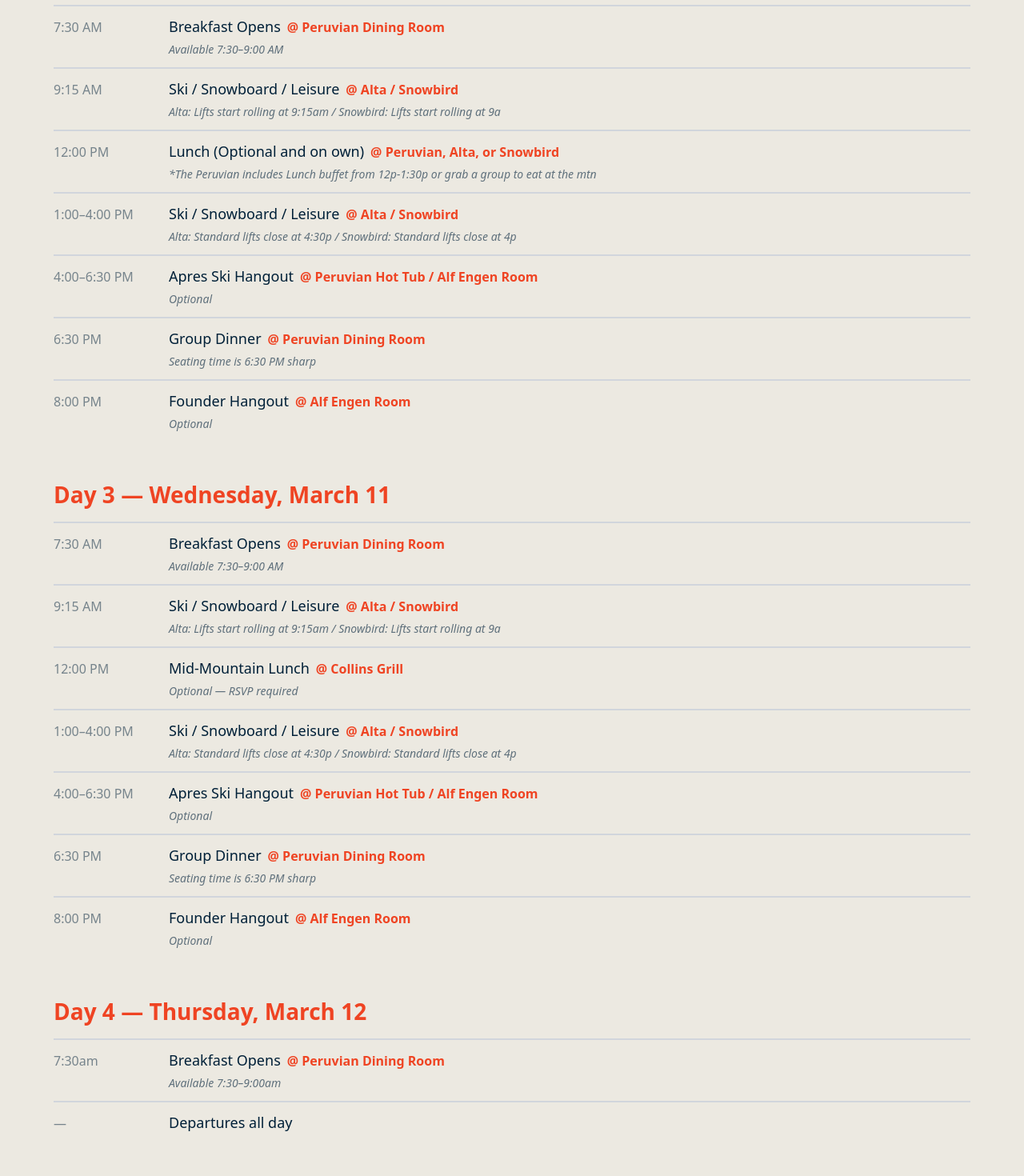
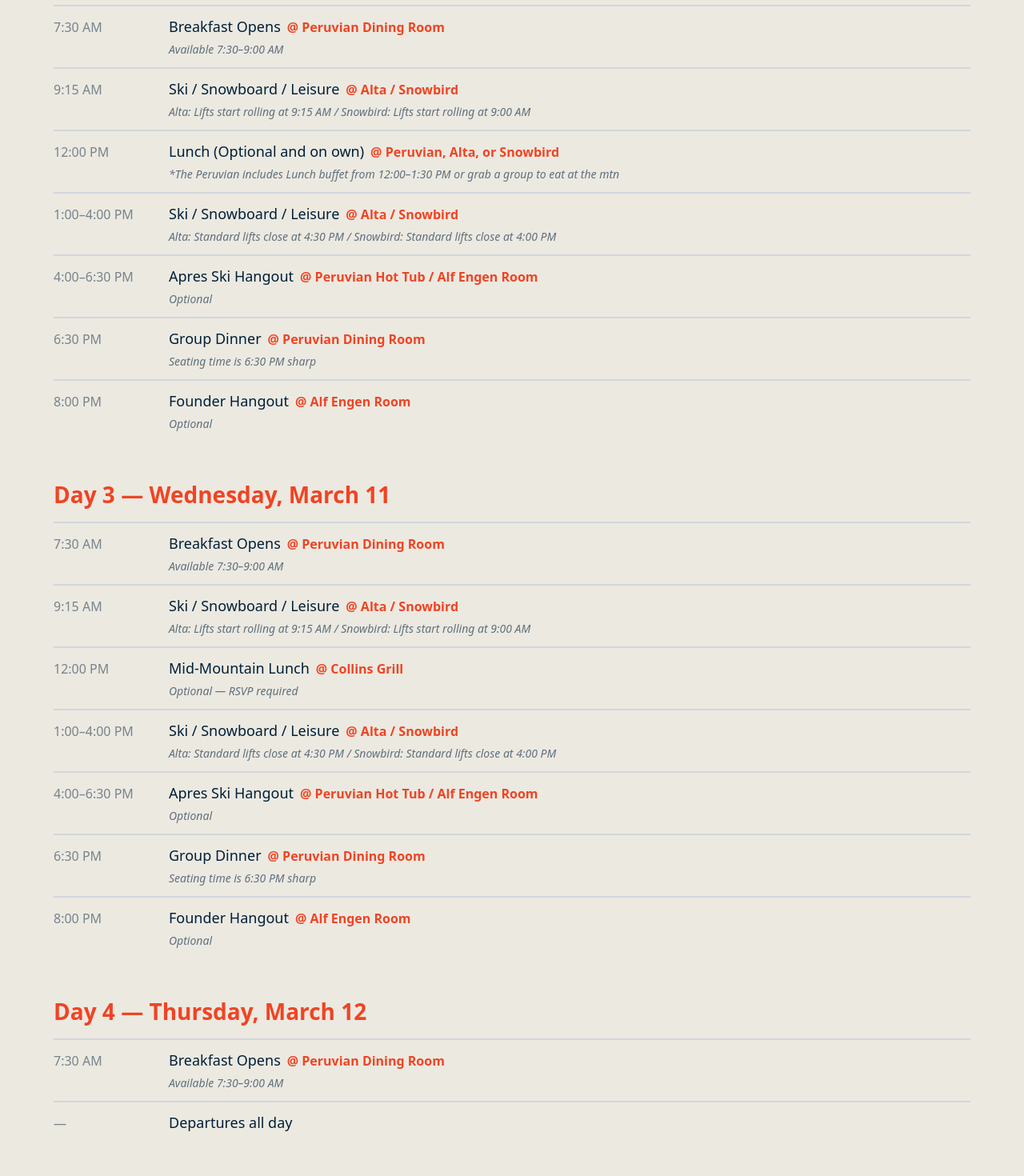
Before and after one commit to hhirshland/camp-resolute-winter-2026, a Next.js app: page / in a window 1280 px wide. Shown: the part 1100-2570 px from the top of the page at 80% size. Built offline with nearby package versions, Linux system fonts and the light colour scheme; a web font is replaced by a local one.

Commit message:
am/pm formatting

```diff
--- a/src/app/page.tsx
+++ b/src/app/page.tsx
@@ -65,7 +65,7 @@
         time: "3:00 PM",
         activity: "Hotel Check-in available",
         location: "Peruvian",
-        note: "Check-in begins at 3pm but showers and luggage holding is available earlier",
+        note: "Check-in begins at 3:00 PM but showers and luggage holding is available earlier",
       },
       { time: "6:00 PM", activity: "Meetup", location: "Peruvian Lobby", note: "" },
       {
@@ -89,19 +89,19 @@
         time: "9:15 AM",
         activity: "Ski / Snowboard / Leisure",
         location: "Alta / Snowbird",
-        note: "Alta: Lifts start rolling at 9:15am / Snowbird: Lifts start rolling at 9a",
+        note: "Alta: Lifts start rolling at 9:15 AM / Snowbird: Lifts start rolling at 9:00 AM",
       },
       {
         time: "12:00 PM",
         activity: "Lunch (Optional and on own)",
         location: "Peruvian, Alta, or Snowbird",
-        note: "*The Peruvian includes Lunch buffet from 12p-1:30p or grab a group to eat at the mtn",
+        note: "*The Peruvian includes Lunch buffet from 12:00–1:30 PM or grab a group to eat at the mtn",
       },
       {
         time: "1:00–4:00 PM",
         activity: "Ski / Snowboard / Leisure",
         location: "Alta / Snowbird",
-        note: "Alta: Standard lifts close at 4:30p / Snowbird: Standard lifts close at 4p",
+        note: "Alta: Standard lifts close at 4:30 PM / Snowbird: Standard lifts close at 4:00 PM",
       },
       {
         time: "4:00–6:30 PM",
@@ -136,7 +136,7 @@
         time: "9:15 AM",
         activity: "Ski / Snowboard / Leisure",
         location: "Alta / Snowbird",
-        note: "Alta: Lifts start rolling at 9:15am / Snowbird: Lifts start rolling at 9a",
+        note: "Alta: Lifts start rolling at 9:15 AM / Snowbird: Lifts start rolling at 9:00 AM",
       },
       {
         time: "12:00 PM",
@@ -148,7 +148,7 @@
         time: "1:00–4:00 PM",
         activity: "Ski / Snowboard / Leisure",
         location: "Alta / Snowbird",
-        note: "Alta: Standard lifts close at 4:30p / Snowbird: Standard lifts close at 4p",
+        note: "Alta: Standard lifts close at 4:30 PM / Snowbird: Standard lifts close at 4:00 PM",
       },
       {
         time: "4:00–6:30 PM",
@@ -174,10 +174,10 @@
     day: "Day 4 — Thursday, March 12",
     items: [
       {
-        time: "7:30am",
+        time: "7:30 AM",
         activity: "Breakfast Opens",
         location: "Peruvian Dining Room",
-        note: "Available 7:30–9:00am",
+        note: "Available 7:30–9:00 AM",
       },
       {
         time: "",
@@ -467,7 +467,7 @@
           />
           <InfoRow
             title="UTA Ski Bus (Route 994)"
-            description="Budget option: $5 per ride from Historic Sandy Station. Runs every 30 minutes from 6am–7pm. Less convenient but very affordable!"
+            description="Budget option: $5 per ride from Historic Sandy Station. Runs every 30 minutes from 6:00 AM–7:00 PM. Less convenient but very affordable!"
             cta="View Schedule"
             ctaHref="https://www.rideuta.com/Rider-Tools/Schedules-and-Maps/994-Historic-Sandy-Station-to-Snowbird-Alta"
           />
```
